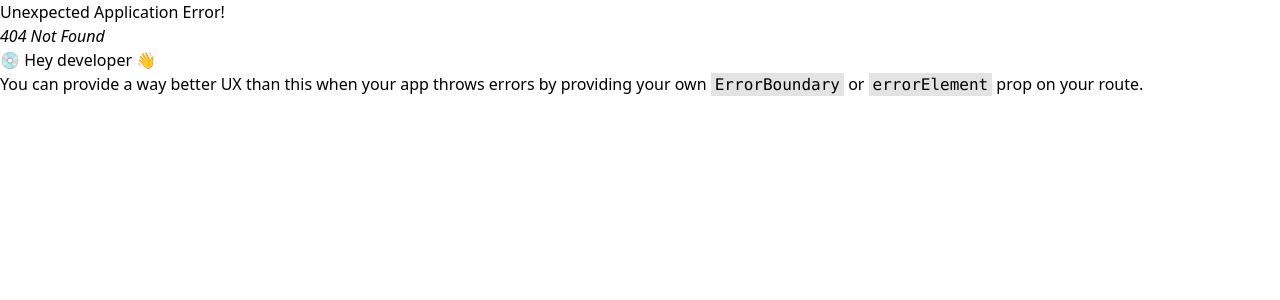
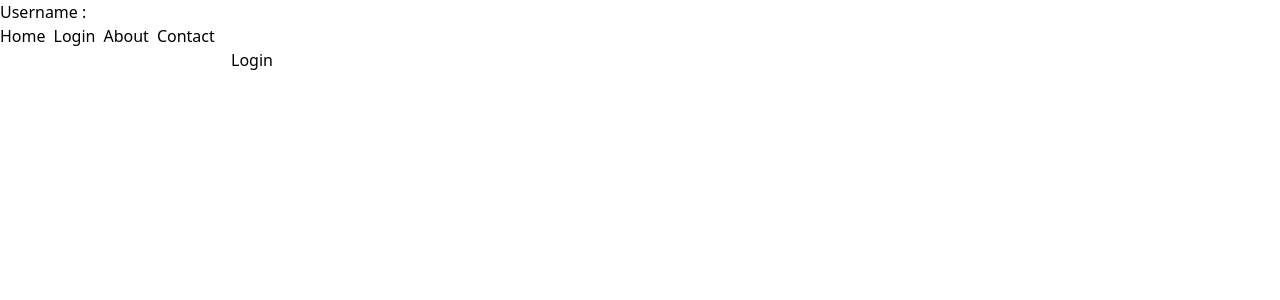
Before and after one commit to baljeetmatta/BatchfReact, a React (Vite) app: page /login in a window 1280 px wide. Before the commit this address had no page. Shown: the top 300 px of the page. Built offline with nearby package versions, Linux system fonts and the light colour scheme.

Commit message:
18032025

```diff
--- a/package.json
+++ b/package.json
@@ -13,6 +13,9 @@
     "@tailwindcss/vite": "^4.0.0",
     "@types/react-router-dom": "^5.3.3",
     "autoprefixer": "^10.4.20",
+    "immer": "^10.1.1",
+    "immutable": "^5.0.3",
+    "lodash": "^4.17.21",
     "postcss": "^8.5.1",
     "react": "^18.3.1",
     "react-dom": "^18.3.1",
--- a/src/App.tsx
+++ b/src/App.tsx
@@ -1,184 +1,233 @@
-import { createBrowserRouter, RouterProvider } from "react-router-dom";
-import Home from "./components/Home";
-import About from "./components/About";
-import Jobs, { JobsData } from "./Jobs";
-import Navbar from "./components/Navbar";
-import { Link } from "react-router-dom";
-import { NavLink } from "react-router-dom";
-import JobDetails, { fetchJobDetails } from "./components/JobDetails";
-import Posts from "./components/Posts";
-//import jsondata from "./jobs.json"
-const router=createBrowserRouter([
-  {
-    path:"/",
-    element:<Home/>
-  },
-  {
-    path:"/about",
-    element:<About/>
-  },
-  {
-
-    path:"/jobs",
-    element:<Jobs/>,
-    loader:JobsData
-  },
-  {
-
-    path:"/jobdetails/:id",
-    element:<JobDetails/>,
-    loader:fetchJobDetails
-  },
-  {
-    path:"/posts",
-    element:<Posts/>
-  }
-
-
-])
-function App(){
-  return (
-    <>
-
-    <RouterProvider router={router}/>
-
-    </>
-  )
-}
-export default App;
-// // import testdata from './data.json';
-// // import Code,{Test} from './Greet'
-// // function App() {
-// // let data="value from script";
-// // let arrayData:string[]=["name1","name2"];
-// // let obj:{name:string,age:number}={
-// //   name:"Name",
-// //   age:30
-// // }
-// // type objectType={
-// //   name:string,
-// //   age:number
-// // }
-// // let objarray:objectType[]=testdata;
-
-// // // let objarray:objectType[]=[
-// // //   {
-// // //     name:"First",
-// // //     age:20
-// // //   },
-// // //   {
-// // //     name:"Second",
-// // //     age:30
-// // //   }
-// // // ]
-
-// //   // return (
-// //   //  <>
-// //   //     <div >
-// //   //       Welcome to React {data} {obj.name}
-// //   //     </div>
-// //   //     {
-// //   //       arrayData.map((item)=>{
-// //   //         return <p>{item}</p>
-// //   //       })
-// //   //     }
-// //   //     {
-// //   //       objarray.map((item)=>{
-// //   //        return  <p>{item.name} - {item.age}</p>
-// //   //       })
-// //   //     }
-
-
-// //   //   </>
-// //   // )
-// //   return (
-// //     <>
-// //     <div>App Component</div>
-// //     <Test/>
-
-// //     </>
-// //   )
-// // }
-// //import './App.css'
-// import { createBrowserRouter, Route, RouterProvider, Routes } from 'react-router-dom';
-// import Banner from './Banner';
-// import GreetClass from './GreetClass'
-// import Login from './Login';
-// import Parent from './Parent';
-// import Text from "./Text"
-// import Home from './components/Home';
-// import About from './components/About';
-// import Contact from './components/Contact';
-// import Navbar from './components/Navbar';
+// import { createBrowserRouter, RouterProvider } from "react-router-dom";
+// import Home from "./components/Home";
+// import About from "./components/About";
+// import Jobs, { JobsData } from "./Jobs";
+// import Navbar from "./components/Navbar";
+// import { Link } from "react-router-dom";
+// import { NavLink } from "react-router-dom";
+// import JobDetails, { fetchJobDetails } from "./components/JobDetails";
+// import Posts from "./components/Posts";
+// //import jsondata from "./jobs.json"
 // const router=createBrowserRouter([
 //   {
 //     path:"/",
 //     element:<Home/>
-
 //   },
 //   {
 //     path:"/about",
 //     element:<About/>
-
 //   },
 //   {
-//     path:"/contact",
-//     element:<Contact/>
 
+import { Outlet, Route, Routes } from "react-router-dom";
+import Home from "./components/Home";
+import Login from "./Login";
+import { NavLink } from "react-router-dom";
+import Contact from "./components/Contact";
+import About from "./components/About";
+import LoginScreen from "./components/LoginScreen";
+import { useState } from "react";
+import { UserContext, UserType } from "./components/UserContext";
+import PrivateRoute from "./components/PrivateRoute";
+
+
+//     path:"/jobs",
+//     element:<Jobs/>,
+//     loader:JobsData
+//   },
+//   {
+
+//     path:"/jobdetails/:id",
+//     element:<JobDetails/>,
+//     loader:fetchJobDetails
+//   },
+//   {
+//     path:"/posts",
+//     element:<Posts/>
 //   }
 
+
 // ])
-// function App()
-// {
+// function App(){
 //   return (
 //     <>
-//     {/* <GreetClass name="Code"/> */}
-//     {/* <Login/> */}
-//     {/* <Banner/> */}
-//     {/* <Text/> */}
-//     {/* <Parent/>
-// <Routes>
-//     <Route path="/" element={<div>Home Page</div>}></Route>
-//     <Route path="/text" element={<Text/>}/>
 
-// </Routes> */}
-// <Navbar/>
-
-// <RouterProvider router={router}/>
-
-// {/*
-// <Routes>
-// <Route path="/" index element={<Home/>}/>
-// <Route path="/about" element={<About/>}/>
-// <Route path="/contact" element={<Contact/>}/>
-// <Route path="/login" element={<Login/>}/>
-// <Route path="/greet/:id" element={<Text/>}/>
-
-
-//   </Routes> */}
-
+//     <RouterProvider router={router}/>
 
 //     </>
 //   )
 // }
 // export default App;
-// // import Greeting from './Greeting'
-// // import Inner from './Inner'
-// // import jsondata from './data.json'
+// // // import testdata from './data.json';
+// // // import Code,{Test} from './Greet'
+// // // function App() {
+// // // let data="value from script";
+// // // let arrayData:string[]=["name1","name2"];
+// // // let obj:{name:string,age:number}={
+// // //   name:"Name",
+// // //   age:30
+// // // }
+// // // type objectType={
+// // //   name:string,
+// // //   age:number
+// // // }
+// // // let objarray:objectType[]=testdata;
 
+// // // // let objarray:objectType[]=[
+// // // //   {
+// // // //     name:"First",
+// // // //     age:20
+// // // //   },
+// // // //   {
+// // // //     name:"Second",
+// // // //     age:30
+// // // //   }
+// // // // ]
+
+// // //   // return (
+// // //   //  <>
+// // //   //     <div >
+// // //   //       Welcome to React {data} {obj.name}
+// // //   //     </div>
+// // //   //     {
+// // //   //       arrayData.map((item)=>{
+// // //   //         return <p>{item}</p>
+// // //   //       })
+// // //   //     }
+// // //   //     {
+// // //   //       objarray.map((item)=>{
+// // //   //        return  <p>{item.name} - {item.age}</p>
+// // //   //       })
+// // //   //     }
+
+
+// // //   //   </>
+// // //   // )
+// // //   return (
+// // //     <>
+// // //     <div>App Component</div>
+// // //     <Test/>
+
+// // //     </>
+// // //   )
+// // // }
+// // //import './App.css'
+// // import { createBrowserRouter, Route, RouterProvider, Routes } from 'react-router-dom';
+// // import Banner from './Banner';
+// // import GreetClass from './GreetClass'
+// // import Login from './Login';
+// // import Parent from './Parent';
+// // import Text from "./Text"
+// // import Home from './components/Home';
+// // import About from './components/About';
+// // import Contact from './components/Contact';
+// // import Navbar from './components/Navbar';
+// // const router=createBrowserRouter([
+// //   {
+// //     path:"/",
+// //     element:<Home/>
+
+// //   },
+// //   {
+// //     path:"/about",
+// //     element:<About/>
+
+// //   },
+// //   {
+// //     path:"/contact",
+// //     element:<Contact/>
+
+// //   }
+
+// // ])
 // // function App()
 // // {
 // //   return (
 // //     <>
-// //     <div>App Component</div>
-// //     <Greeting name="Chitkara" years={10} data={jsondata[0]}/>
-// //     <Greeting name="CodeQuotient">
-// //         <Inner/>
+// //     {/* <GreetClass name="Code"/> */}
+// //     {/* <Login/> */}
+// //     {/* <Banner/> */}
+// //     {/* <Text/> */}
+// //     {/* <Parent/>
+// // <Routes>
+// //     <Route path="/" element={<div>Home Page</div>}></Route>
+// //     <Route path="/text" element={<Text/>}/>
 
-// //       </Greeting>
+// // </Routes> */}
+// // <Navbar/>
+
+// // <RouterProvider router={router}/>
+
+// // {/*
+// // <Routes>
+// // <Route path="/" index element={<Home/>}/>
+// // <Route path="/about" element={<About/>}/>
+// // <Route path="/contact" element={<Contact/>}/>
+// // <Route path="/login" element={<Login/>}/>
+// // <Route path="/greet/:id" element={<Text/>}/>
 
 
-// //        </>
+// //   </Routes> */}
+
+
+// //     </>
 // //   )
 // // }
-// // export default App
+// // export default App;
+// // // import Greeting from './Greeting'
+// // // import Inner from './Inner'
+// // // import jsondata from './data.json'
+
+// // // function App()
+// // // {
+// // //   return (
+// // //     <>
+// // //     <div>App Component</div>
+// // //     <Greeting name="Chitkara" years={10} data={jsondata[0]}/>
+// // //     <Greeting name="CodeQuotient">
+// // //         <Inner/>
+
+// // //       </Greeting>
+
+
+// // //        </>
+// // //   )
+// // // }
+// // // export default App
+
+function App()
+{
+  const [name,setName]=useState<string|null>(null);
+
+
+    return (
+      <>
+      Username :{name}
+      <UserContext.Provider value={{name,setName}}>
+
+
+
+      <ul className="flex gap-2">
+      <li><NavLink to="/">Home</NavLink></li>
+      <li><NavLink to="/login" >Login</NavLink></li>
+
+      <li><NavLink to="/about">About</NavLink></li>
+      <li><NavLink to="/contact">Contact</NavLink></li>
+      </ul>
+      <Routes>
+        <Route path="/" index element={<Home/>}/>
+        <Route path="/login" element={<LoginScreen/>}/>
+        <Route path="/" element={<PrivateRoute><Outlet/></PrivateRoute>} >
+        <Route path="about" element={<About/>}/>
+        <Route path="contact" element={<Contact/>}/>
+        </Route>
+      </Routes>
+      </UserContext.Provider>
+
+      </>
+    )
+
+
+
+}
+export default App;
--- a/src/Jobs.tsx
+++ b/src/Jobs.tsx
@@ -1,5 +1,5 @@
 import { NavLink } from "react-router-dom";
-import { useLoaderData, useLocation } from "react-router-dom";
+import { useLoaderData } from "react-router-dom";
 export type jsonType = {
     id: number,
     title: string,
--- /dev/null
+++ b/src/basics.js
@@ -0,0 +1,177 @@
+
+// import compose from "lodash/fp/compose.js"
+// import pipe from "lodash/fp/pipe.js"
+// const trimData=str=>str.trim();
+// const toLower=str=>str.toLowerCase();
+// let input= "   Javascript  ";
+// //let out="<div>"+toLower(trimData(input))+"<div>"
+// //console.log(out);
+// // function WrapData(element,str){
+// //     let out=`<${element}>${str}</${element}>`;
+// //     //console.log(out);
+// //     return out;
+
+// // }
+// function WrapData(element){
+//     return function(str)
+//     {
+//         return `<${element}>${str}</${element}>`;
+
+//     }
+// }
+// //const result=WrapData(toLower(trimData(input)));
+// //console.log(result);
+// //const fn=compose(WrapData,toLower,trimData);
+// const fn=pipe(trimData,toLower,WrapData("div"));
+// //curring
+// const result=fn(input);
+// console.log(result);
+
+// // function add(a,b)
+// // {
+// //     return a+b;
+// // }
+// // console.log(add(10,2));
+
+// // function add(a)
+// // {
+// //         return function(b)
+// //         {
+// //             return a+b;
+// //         }
+// // }
+// // let f=add(5);
+// // console.log(f(10));
+
+
+
+
+
+
+
+
+// // // //Functional Programming
+// // // //Function as first class citizen
+// // // // function sayHello()
+// // // // {
+// // // //     console.log("Hello World");
+// // // // }
+// // // // //sayHello();
+// // // // let fn=sayHello;
+// // // // fn();
+
+
+// // // //function as argment
+// // // // function sayHello()
+// // // // {
+// // // //     //return "Hello";
+// // // //     console.log("Hello");
+
+// // // // }
+
+// // // // function  greet(fnMessage)
+// // // // {
+
+// // // //         console.log(fnMessage());
+
+// // // // }
+// // // // greet(sayHello);
+
+// // // // function greet()
+// // // // {
+// // // //     return function()
+// // // //     {
+// // // //         return "Hello"
+// // // //     }
+// // // // }
+// // // // //console.log(greet());
+// // // // //let fn=greet();
+// // // // //console.log(fn());
+// // // // console.log(greet()());
+// // // // //HIGHER ORDER FUNCTIONS
+
+// // // // const trimData=(str)=>
+// // // //     {
+// // // //         return str.trim();
+// // // //     }
+// // // const trimData=str=>str.trim();
+// // // const toLower=str=>str.toLowerCase();
+// // // let input= "   Javascript  ";
+// // // //let out="<div>"+toLower(trimData(input))+"<div>"
+// // // //console.log(out);
+// // // function WrapData(str){
+// // //     let out=`<div>${str}</div>`;
+// // //     console.log(out);
+
+// // // }
+// // // const fn=compose(WrapData,toLower,trimData);
+// // // fn(input);
+
+// // // //WrapData(toLower(trimData(input)))
+// // import { Map } from "immutable";
+// // let book=Map({"title":"ABC"})
+// // console.log(book.get("title"));
+// // const book1=book.set("IsPublished","false");
+// // console.log(book.toJS(),book1.toJS());
+
+// // import { produce } from "immer";
+// // let book={"title":"ABC"};
+// // function publish(book){
+// //     const obj=produce(book,draft=>{
+// //         draft.isPublished=true;
+// //     })
+// //     console.log(obj,book)
+// // }
+// // publish(book);
+//string
+// let str="Javascript";
+// //immutable
+// const str1= str.toLocaleLowerCase();
+// console.log(str1, str);
+//const person={name:"Code"};
+// const data=person;
+// data.name="Coding";
+// const data={...person};
+// data.name="Coding";
+// const person={
+//     name:"Code",
+//     age:10,
+//     address:{
+//         "city":"abc"
+//     }
+// }
+
+// const data={
+//     ...person,
+//     address:{
+//         ...person.address
+//     }};
+// data.name="Coding"
+// data.address.city="XYZ";
+// console.log(data,person);
+// import {Map} from "immutable";
+// let book=Map({"title":"My First Book"});
+// //api for MAP -> get, set
+
+// function publish(book)
+// {
+//    const nbook= book.set("isPublished",true)
+//    //console.log(nbook.toJS())
+//    return nbook;
+//    // book.isPublished=true
+// }
+// const nbook=publish(book);
+// console.log(nbook.toJS());
+import { produce } from "immer";
+let book={"title":"First book"};
+function publish(book)
+{
+   let obj= produce(book,(draftBook)=>{
+        draftBook.isPublished=true;
+
+    })
+   // console.log(obj);
+    return obj;
+}
+const newbook=publish(book);
+console.log(book,newbook)
--- /dev/null
+++ b/src/components/LoginScreen.tsx
@@ -0,0 +1,33 @@
+import { useContext, useRef } from "react";
+import { UserContext, UserType } from "./UserContext";
+import { Navigate, useNavigate } from "react-router-dom";
+
+const LoginScreen = () => {
+const navigate=useNavigate();
+    const user=  useContext<UserType|null>(UserContext);
+
+    const nameRef = useRef<HTMLInputElement | null>(null);
+    const loginHandler = () => {
+        //console.log(nameRef.current?.value)
+        if(nameRef.current)
+        user?.setName(nameRef.current?.value);
+
+    }
+    const logoutHandler=()=>{
+        user?.setName(null);
+        navigate("/login")
+
+    }
+
+    if(user?.name!=null)
+        return <div><button onClick={logoutHandler}>Logout</button></div>
+    return (
+        <>
+
+            <input type="text" ref={nameRef} />
+            <button onClick={loginHandler}>Login</button>
+        </>
+    )
+
+}
+export default LoginScreen;
--- /dev/null
+++ b/src/components/PrivateRoute.tsx
@@ -0,0 +1,21 @@
+import { useContext } from "react";
+import { UserContext, UserType } from "./UserContext";
+import { Navigate, useNavigate } from "react-router-dom";
+
+type PrivateProps={
+    children:React.ReactNode
+}
+const PrivateRoute=(props:PrivateProps)=>{
+
+    const user=useContext<UserType|null>(UserContext)
+    console.log(user)
+    return(
+        <>
+
+
+        {user?.name!=null?props.children:<Navigate to="/login"/>}
+        </>
+    )
+
+}
+export default PrivateRoute;
--- /dev/null
+++ b/src/components/UserContext.ts
@@ -0,0 +1,7 @@
+import { createContext } from "react"
+
+export type UserType={
+    name:string|null,
+    setName:(args:string|null)=>void
+}
+export const UserContext=createContext<UserType|null>(null);
--- a/src/main.tsx
+++ b/src/main.tsx
@@ -24,8 +24,9 @@ createRoot(document.getElementById('root')!).render(
     {/* <App /> */}
     {/* <Button value="Send" click={clickHandler}/>
     <Button value="Click" click={clickHandler}/> */}
-
+   <BrowserRouter>
     <App/>
+    </BrowserRouter>
     {/* </BrowserRouter> */}
     {/* <Controls/> */}
   </StrictMode>,
```
Also changed, not shown: 1 other file (tests, documents, lock files or other folders).
